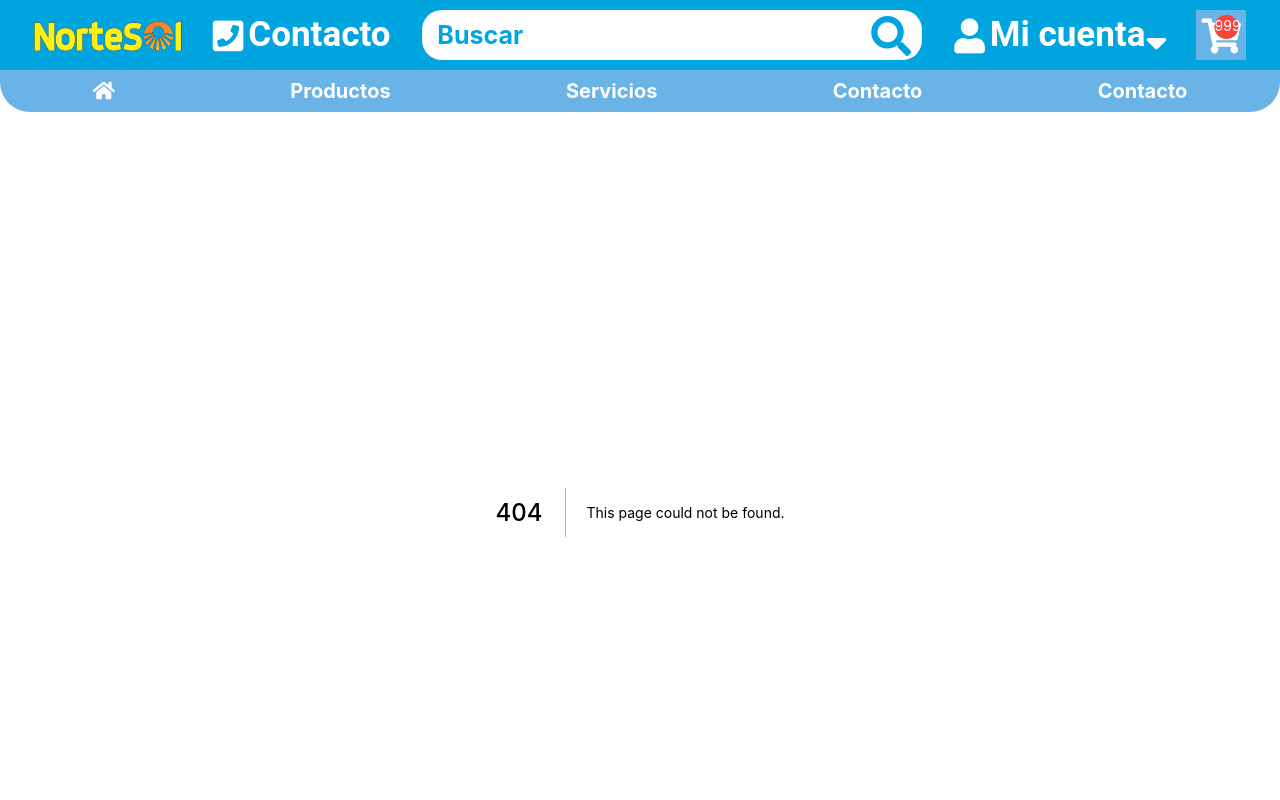
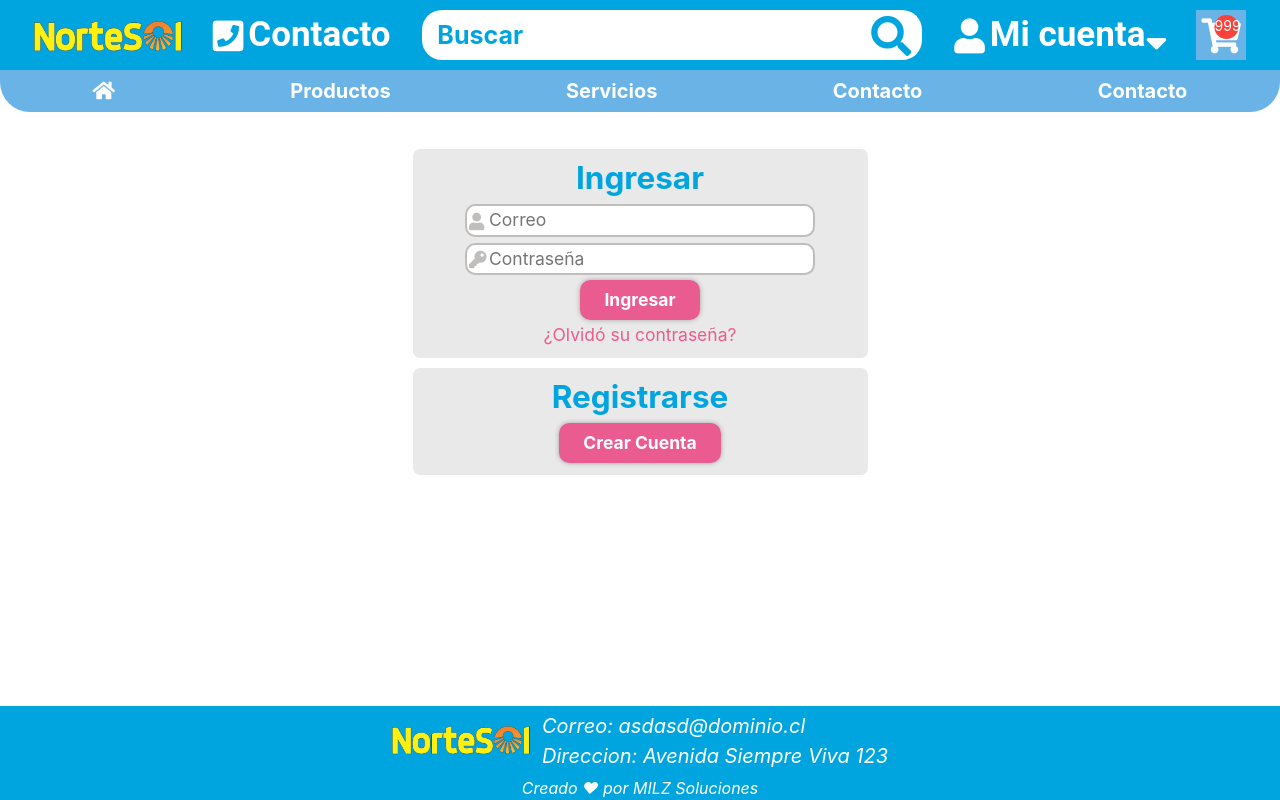
Before and after one commit to MilzCode/nortesol, a Next.js app: page /ingresar in a window 1280 px wide. Before the commit this address had no page. Shown: the top 800 px of the page. Built offline with nearby package versions, Linux system fonts and the light colour scheme.

Commit message:
feat: terminado ingreso

```diff
--- /dev/null
+++ b/pages/ingresar.tsx
@@ -0,0 +1,37 @@
+import React from "react";
+import BotonFAColores1 from "../components/general/BotonFAColores1";
+
+const Ingresar = () => {
+  const ingresoValido = true;
+  return (
+    <div className="ingresar">
+      <form className="ingresar__form">
+        <h3 className="ingresar__titulo">Ingresar</h3>
+        <div className="ingresar__correo">
+          <label htmlFor="correo" className="fas fa-user"></label>
+          <input type="text" id="correo" placeholder="Correo" />
+        </div>
+        <div className="ingresar__contrasena">
+          <label htmlFor="contrasena" className="fas fa-key"></label>
+          <input
+            type="password"
+            id="contrasena"
+            placeholder="Contraseña"
+          ></input>
+        </div>
+        {!ingresoValido && (
+          <p className="ingresar__noValido">Usuario o contraseña incorrectos</p>
+        )}
+
+        <BotonFAColores1>Ingresar</BotonFAColores1>
+        <span className="ingresar__mensajeOlvido">¿Olvidó su contraseña?</span>
+      </form>
+      <div className="ingresar__irRegistro">
+        <h3 className="ingresar__titulo">Registrarse</h3>
+        <BotonFAColores1>Crear Cuenta</BotonFAColores1>
+      </div>
+    </div>
+  );
+};
+
+export default Ingresar;
--- a/styles/custom.scss
+++ b/styles/custom.scss
@@ -18,6 +18,8 @@
 @import "./venta/ProductoRelacionados.scss";
 @import "./venta/carrito.scss";
 @import "./venta/ProductoEnCarrito.scss";
+//login
+@import "./login/ingresar.scss";
 
 //search
 @import "./search/search.scss";
--- /dev/null
+++ b/styles/login/ingresar.scss
@@ -0,0 +1,54 @@
+.ingresar {
+  display: flex;
+  flex-direction: column;
+  align-items: center;
+  justify-content: center;
+  min-height: 50vh;
+  @extend .NOSELECT;
+
+  &__form,
+  &__irRegistro {
+    display: flex;
+    flex-direction: column;
+    align-items: center;
+    justify-content: center;
+    width: sizeBasedOnTitle(13);
+    background: $pantoneBlackC01;
+    border-radius: sizeBasedOnTitle(0.2);
+    margin: 0.5rem;
+    padding: 1rem;
+  }
+
+  &__titulo {
+    @extend .TITULOSFORM;
+  }
+
+  &__correo,
+  &__contrasena {
+    @extend .DIVWITHINPUTANDLABEL;
+  }
+
+  &__noValido {
+    color: red;
+    margin-top: 0.5rem;
+    font-size: sizeBasedOnTitle(0.5);
+    font-style: italic;
+    text-align: center;
+  }
+  button {
+    margin: 0.2rem;
+  }
+  &__mensajeOlvido {
+    color: $pantone2039U;
+    font-size: sizeBasedOnTitle(0.5);
+    text-align: center;
+    cursor: pointer;
+    &:hover {
+      text-decoration: underline;
+      color: rgba($pantone2039U, 0.7);
+    }
+    &:active {
+      transform: scale(0.95);
+    }
+  }
+}
--- a/styles/variables.scss
+++ b/styles/variables.scss
@@ -71,7 +71,7 @@ $fontFamily: "Roboto", "Segoe UI", "Oxygen", "Ubuntu", "Cantarell", "Fira Sans",
 //   }
 // }
 
-//clases
+//clases globales, son clases que se usan en mas de un sitio.
 //NOSELECT sirve para que un elemento no se pueda seleccionar (como si fuese un pseudo elemento)
 .NOSELECT {
   -webkit-touch-callout: none; /* iOS Safari */
@@ -87,3 +87,35 @@ $fontFamily: "Roboto", "Segoe UI", "Oxygen", "Ubuntu", "Cantarell", "Fira Sans",
   text-indent: -9999px;
   position: absolute;
 }
+//"componentes"
+.DIVWITHINPUTANDLABEL {
+  margin: 0.3rem;
+  position: relative;
+  & > input {
+    width: sizeBasedOnTitle(10);
+    max-width: 100%;
+    outline: none !important;
+    border: 2px solid rgba($pantoneBlackC, 0.3);
+    border-radius: sizeBasedOnTitle(0.3);
+    font-size: sizeBasedOnTitle(0.5);
+    padding-left: sizeBasedOnTitle(0.63);
+  }
+  & > label {
+    font-size: sizeBasedOnTitle(0.5);
+    width: sizeBasedOnTitle(0.5);
+    height: sizeBasedOnTitle(0.5);
+    position: absolute;
+    top: max(26.5%, 0.8rem);
+    left: 0.4rem;
+    z-index: 2;
+    color: rgba($pantoneBlackC, 0.3);
+    pointer-events: none;
+  }
+}
+.TITULOSFORM {
+  font-size: sizeBasedOnTitle(0.9);
+  font-weight: 700;
+  color: $pantone2202C;
+  margin: 0;
+  padding-bottom: 0.5rem;
+}
```
